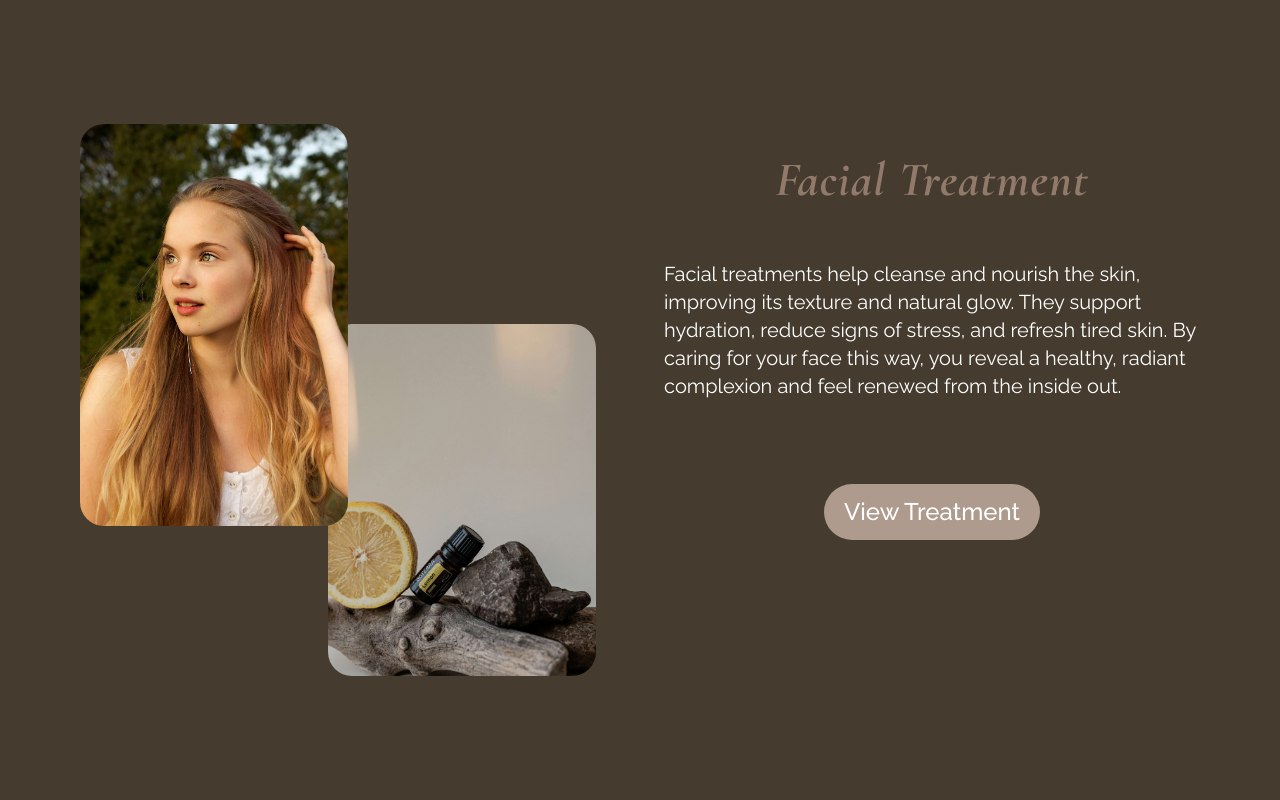
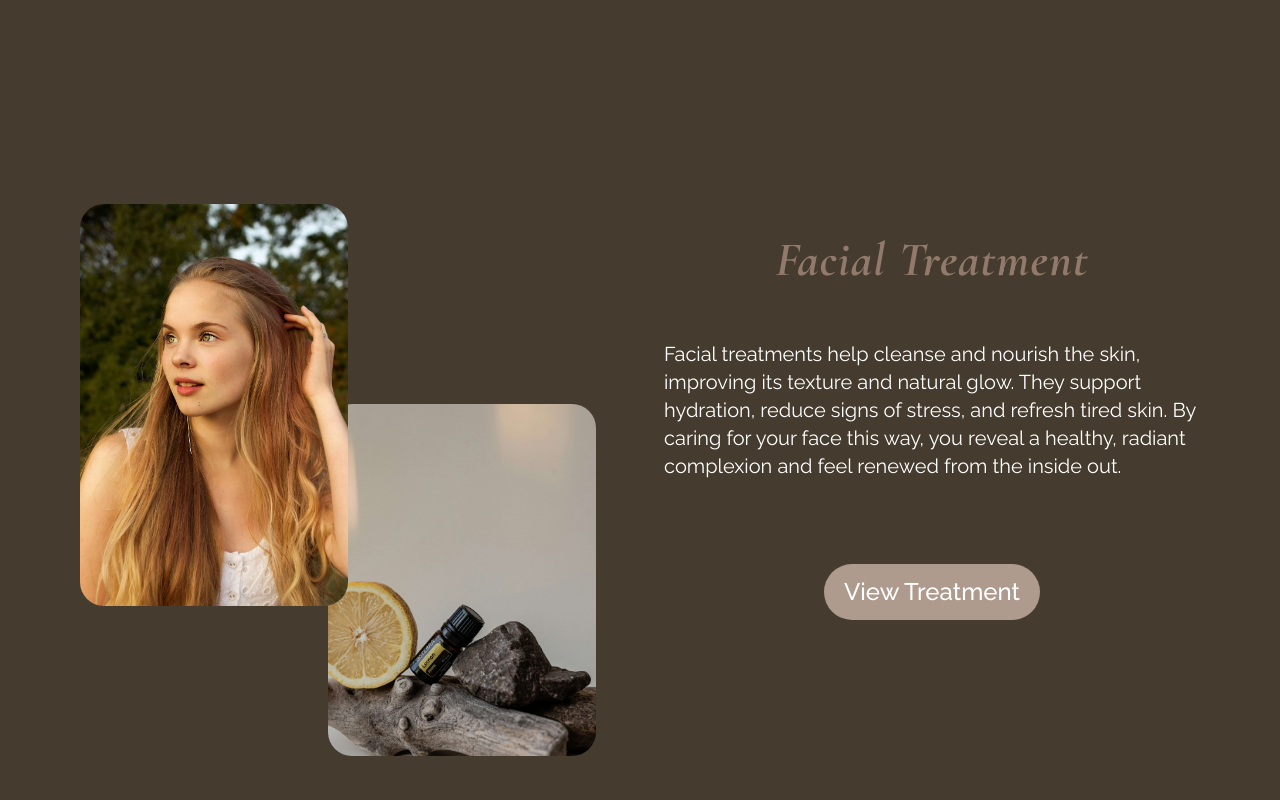
Before and after one commit to Ami0480/naturespa-website-tailwind, a React (Vite) app in the folder my-app/: page / in a window 1280 px wide. Shown: the part 2180-2980 px from the top of the page. Built offline with nearby package versions, Linux system fonts and the light colour scheme.

Commit message:
Fixed my

```diff
--- a/my-app/src/Home.jsx
+++ b/my-app/src/Home.jsx
@@ -115,7 +115,7 @@ export default function Home() {
         </section>
 
         <section className="container flex flex-col justify-center items-center">
-          <div className="md:flex md:flex-row-reverse md:gap-12 md:my-20">
+          <div className="md:flex md:flex-row-reverse md:gap-12 md:my-40">
             <div className="md:flex-1 md:flex md:flex-col md:gap-6 md:items-center">
               <h2 className="text-[#917A6B] my-8 flex justify-center items-center">
                 Facial Treatment
@@ -157,7 +157,7 @@ export default function Home() {
         </section>
       </div>
 
-      <div className="hero relative w-full h-screen md:mt-40">
+      <div className="hero relative w-full h-screen">
         <div className="absolute w-full h-screen bg-linear-to-b from-black via-black/25 to-transparent z-10"></div>
         <img
           src={SunriseMobile}
```
